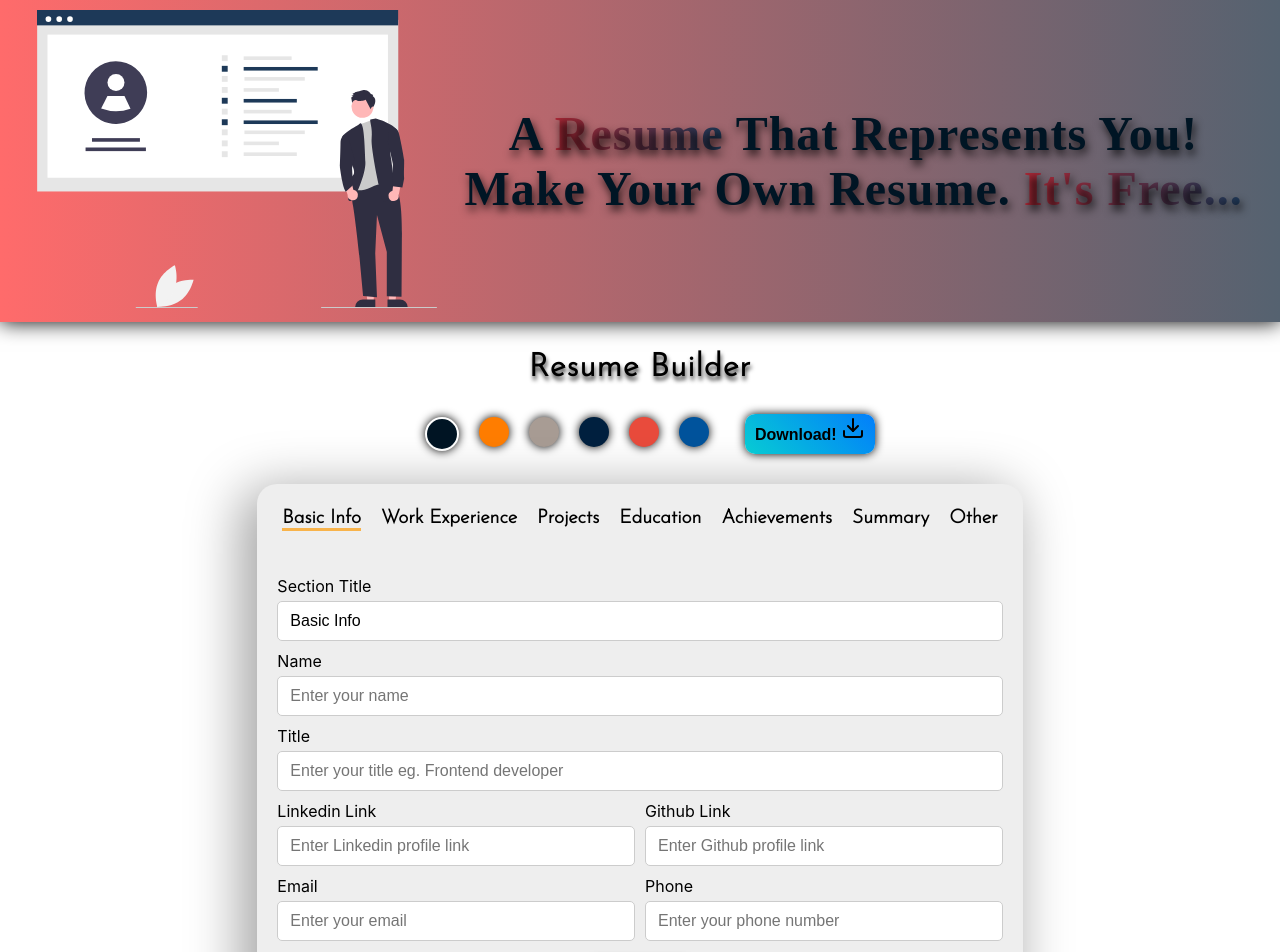
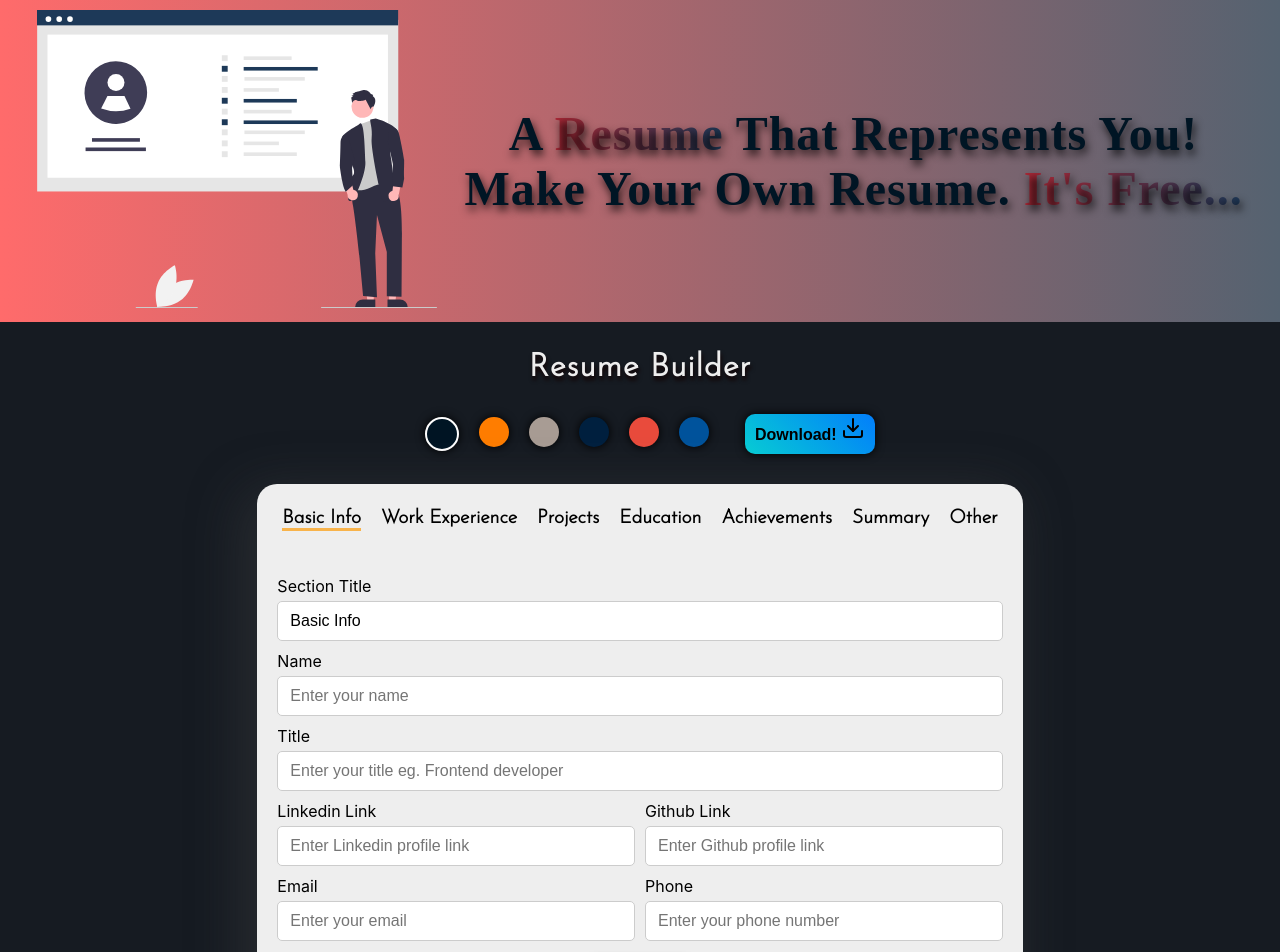
Before and after one commit to JeelGajera/resume-builder, a React (Create React App) app: page / in a window 1280 px wide. Shown: the top 952 px of the page. Built offline with nearby package versions, Linux system fonts and the light colour scheme; a web font is replaced by a local one.

Commit message:
fix: bgcolor

```diff
--- a/package.json
+++ b/package.json
@@ -18,6 +18,7 @@
     "react-feather": "^2.0.9",
     "react-scripts": "5.0.0",
     "react-to-print": "^2.14.6",
+    "react-tsparticles": "^2.0.6",
     "web-vitals": "^2.1.4"
   },
   "scripts": {
--- a/src/Components/Body/Body.jsx
+++ b/src/Components/Body/Body.jsx
@@ -6,6 +6,7 @@ import Resume from '../Resume/Resume';
 import style from "./Body.module.css";
 
 function Body() {
+
     const colors = ["#001524", "#ff7d00", "#A89C94FF", "#00203FFF", "#E94B3CFF", "#00539CFF"];
 
     const sections = {
@@ -63,7 +64,6 @@ function Body() {
     useEffect(() => {
     }, [resumeInfo])
 
-
     return (
         <div className={style.container}>
             <p className={style.heading}>
--- a/src/Components/Body/Body.module.css
+++ b/src/Components/Body/Body.module.css
@@ -1,6 +1,7 @@
 @import url('https://fonts.googleapis.com/css2?family=Josefin+Sans:wght@300&display=swap');
 
 .container {
+  background-color: #161b22;
   padding: 30px;
   display: flex;
   flex-direction: column;
@@ -14,9 +15,9 @@
   font-size: 2em;
   letter-spacing: 1px;
   font-weight: bolder;
-  font-weight: bold;
   font-family: 'Josefin Sans', sans-serif;
-  text-shadow: 1px 4px 4px rgba(0, 0, 0, 0.79);
+  color:#eee;
+  text-shadow: 1px 4px 4px rgba(17, 1, 1, 0.993);
 }
 
 .toolbar {
@@ -179,7 +180,7 @@
 
 @media only screen and (max-width: 375px) {
   .toolbar {
-    width: 365px;
+    width: 350px;
     gap: 5px;
   }
 
--- a/src/Components/Editor/Editor.module.css
+++ b/src/Components/Editor/Editor.module.css
@@ -4,7 +4,7 @@
     display: flex;
     flex-direction: column;
     gap: 30px;
-    box-shadow: -11px 10px 53px 5px rgba(0,0,0,0.36);
+    box-shadow: -11px 10px 53px 5px rgba(73, 73, 73, 0.36);
     border-radius: 20px;
 }
 
--- a/src/Components/Header/Header.module.css
+++ b/src/Components/Header/Header.module.css
@@ -13,7 +13,6 @@
     background: linear-gradient(to right, #FF6B6B, #556270);
     /* W3C, IE 10+/ Edge, Firefox 16+, Chrome 26+, Opera 12+, Safari 7+ */
     max-height: 45vh;
-    box-shadow: 0 0 20px #000;
 }
 
 .container .heading {
@@ -56,6 +55,6 @@
         font-size: 1rem;
     }
     .image img {
-        width: 180px;
+        width: 100px;
     }
 }
```
Also changed, not shown: 2 other files (tests, documents, lock files or other folders).
